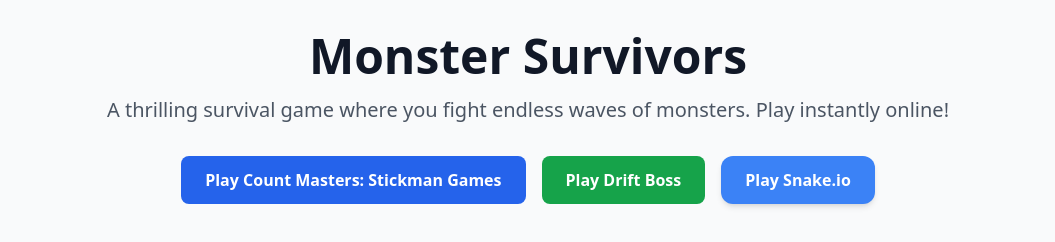
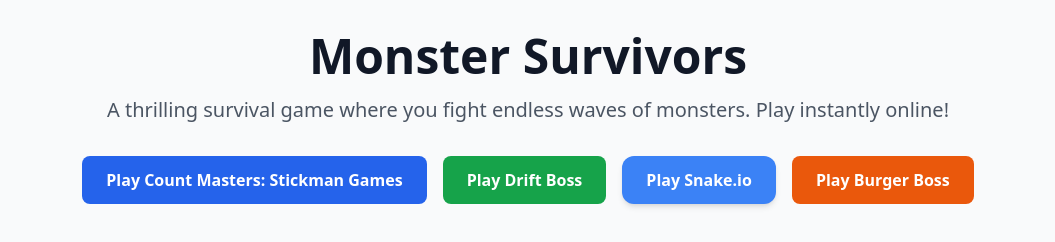
Before and after one commit to Zhoubaba-123/game00, a plain HTML site: page index.html in a window 1280 px wide. Shown: the top 242 px of the page, without its empty margins (112-1167 px from the left). Drawn offline with nearby package versions, Linux system fonts and the light colour scheme; grey boxes are pictures that could not be loaded.

Commit message:
Update index.html

```diff
--- a/index.html
+++ b/index.html
@@ -43,6 +43,10 @@
     <a href="/games/snake-io"
        class="inline-block px-6 py-3 bg-blue-500 hover:bg-blue-600 text-white font-semibold rounded-xl shadow-md transition-colors">
        Play Snake.io
+    </a>
+    <a href="/games/burger-boss"
+       class="inline-block bg-orange-600 hover:bg-orange-700 text-white font-semibold py-3 px-6 rounded-lg transition-colors duration-300">
+      Play Burger Boss
     </a>
 
 
```
